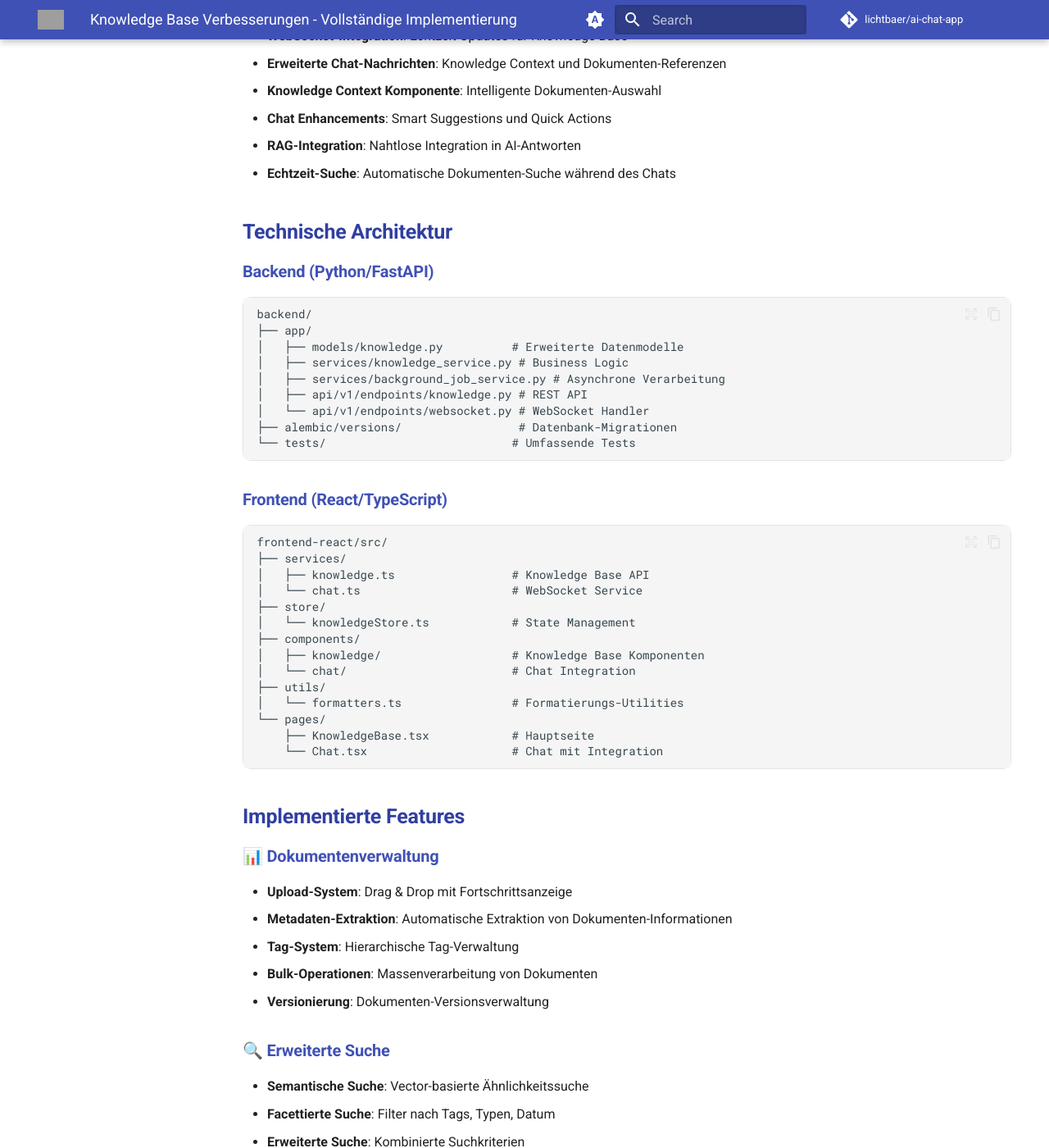
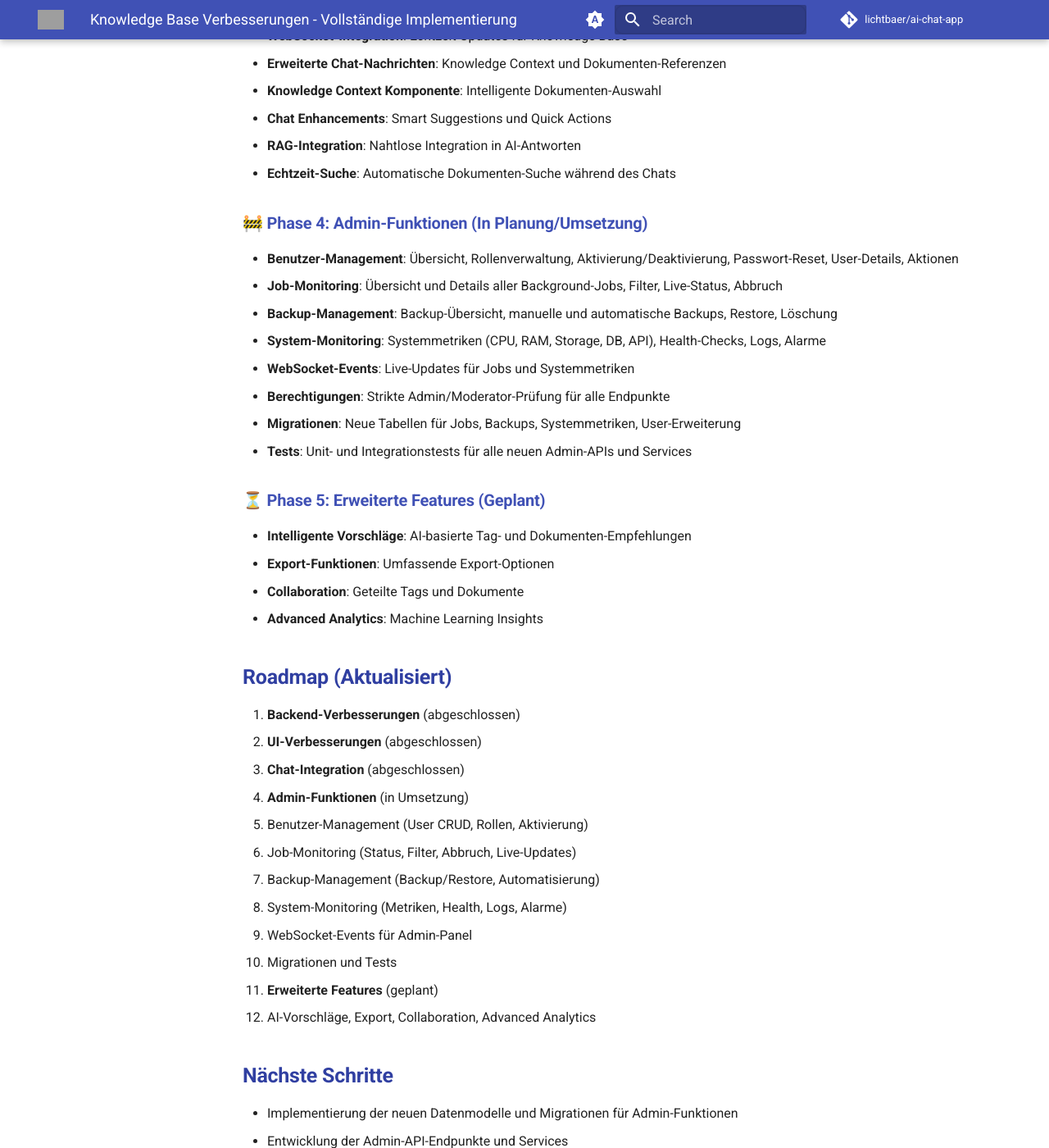
Before and after one commit to ConvoSphere/ConvoSphere, an MkDocs documentation site: the page built from docs/features/knowledge-base-improvements-summary.md, in a window 1280 px wide and 1400 px high, scrolled down 1066 px. Shown: the whole window at 82% size. Built offline with MkDocs 1.6.1 and Material for MkDocs 9.7.7, drawn with Linux system fonts in a browser that asks for light colours; comment, search, counter and statistics services are not loaded; the version menu is left out; some of the changed text lies outside the part shown; grey boxes are pictures that could not be loaded.

Commit message:
Add admin functions design and roadmap documentation
Co-authored-by: cursor <cursor@smartml.de>

```diff
--- /dev/null
+++ b/docs/features/admin-functions-design.md
@@ -0,0 +1,115 @@
+# Phase 4: Admin-Funktionen – Backend-Design
+
+## 1. Neue/erweiterte Datenmodelle
+
+### a) User-Management
+- User (Erweiterung):
+  - id: UUID
+  - username: str
+  - email: str
+  - role: Enum('user', 'premium', 'moderator', 'admin')
+  - is_active: bool
+  - created_at: datetime
+  - last_login: datetime
+  - profile: JSON (optional)
+
+### b) Job-Monitoring
+- BackgroundJob (neu):
+  - id: UUID
+  - job_type: Enum('import', 'embedding', 'processing', 'backup', 'restore', ...)
+  - status: Enum('pending', 'running', 'completed', 'failed', 'cancelled')
+  - progress: int (0-100)
+  - user_id: UUID (optional)
+  - document_id: UUID (optional)
+  - started_at: datetime
+  - finished_at: datetime
+  - error_message: str (optional)
+  - meta: JSON
+
+### c) Backup-Management
+- BackupJob (neu):
+  - id: UUID
+  - backup_type: Enum('database', 'documents', 'full')
+  - status: Enum('pending', 'running', 'completed', 'failed')
+  - created_at: datetime
+  - finished_at: datetime
+  - file_path: str
+  - size: int
+  - triggered_by: UUID
+  - meta: JSON
+
+### d) System-Monitoring
+- SystemMetric (neu):
+  - id: UUID
+  - timestamp: datetime
+  - cpu_usage: float
+  - memory_usage: float
+  - disk_usage: float
+  - db_latency: float
+  - api_response_time: float
+  - error_rate: float
+  - meta: JSON
+
+---
+
+## 2. API-Design (FastAPI)
+
+### a) User-Management
+- GET /api/v1/admin/users
+- GET /api/v1/admin/users/{user_id}
+- PUT /api/v1/admin/users/{user_id}
+- DELETE /api/v1/admin/users/{user_id}
+- POST /api/v1/admin/users/{user_id}/reset-password
+
+### b) Job-Monitoring
+- GET /api/v1/admin/jobs
+- GET /api/v1/admin/jobs/{job_id}
+- POST /api/v1/admin/jobs/{job_id}/cancel
+
+### c) Backup-Management
+- GET /api/v1/admin/backups
+- POST /api/v1/admin/backups
+- POST /api/v1/admin/backups/{backup_id}/restore
+- DELETE /api/v1/admin/backups/{backup_id}
+
+### d) System-Monitoring
+- GET /api/v1/admin/system/metrics
+- GET /api/v1/admin/system/health
+- GET /api/v1/admin/system/logs
+
+---
+
+## 3. WebSocket-Events (Live-Updates)
+- job_update: { job_id, status, progress, error_message }
+- system_metric: { timestamp, cpu, memory, ... }
+
+---
+
+## 4. Berechtigungen
+- Alle Endpunkte unter /api/v1/admin/* sind nur für Admins (und ggf. Moderatoren) zugänglich.
+- JWT-Token muss Rolle prüfen (role in ['admin', 'moderator']).
+- Aktionen wie Löschen, Restore, Rollenzuweisung: nur Admin.
+
+---
+
+## 5. Backend-Architektur/Services
+- UserService: CRUD, Rollenverwaltung, Passwort-Reset
+- JobService: Job-Tracking, Status-Updates, Abbruch
+- BackupService: Backup/Restore, Dateiverwaltung, Automatisierung
+- SystemMonitorService: Metrik-Sammlung, Health-Checks, Logging
+
+---
+
+## 6. Migrationen
+- Alembic-Migrationen für neue Tabellen/Spalten:
+  - background_jobs
+  - backup_jobs
+  - system_metrics
+  - Erweiterung users (Rolle, Aktiv, Profil, etc.)
+
+---
+
+## 7. Tests
+- Unit-Tests für alle neuen Services
+- Integrationstests für Admin-APIs
+- WebSocket-Tests für Live-Updates
--- a/docs/features/knowledge-base-improvements-summary.md
+++ b/docs/features/knowledge-base-improvements-summary.md
@@ -30,6 +30,46 @@ Die Knowledge Base wurde umfassend erweitert und verbessert, um eine moderne, sk
 - **Chat Enhancements**: Smart Suggestions und Quick Actions
 - **RAG-Integration**: Nahtlose Integration in AI-Antworten
 - **Echtzeit-Suche**: Automatische Dokumenten-Suche während des Chats
+
+### 🚧 Phase 4: Admin-Funktionen (In Planung/Umsetzung)
+- **Benutzer-Management**: Übersicht, Rollenverwaltung, Aktivierung/Deaktivierung, Passwort-Reset, User-Details, Aktionen
+- **Job-Monitoring**: Übersicht und Details aller Background-Jobs, Filter, Live-Status, Abbruch
+- **Backup-Management**: Backup-Übersicht, manuelle und automatische Backups, Restore, Löschung
+- **System-Monitoring**: Systemmetriken (CPU, RAM, Storage, DB, API), Health-Checks, Logs, Alarme
+- **WebSocket-Events**: Live-Updates für Jobs und Systemmetriken
+- **Berechtigungen**: Strikte Admin/Moderator-Prüfung für alle Endpunkte
+- **Migrationen**: Neue Tabellen für Jobs, Backups, Systemmetriken, User-Erweiterung
+- **Tests**: Unit- und Integrationstests für alle neuen Admin-APIs und Services
+
+### ⏳ Phase 5: Erweiterte Features (Geplant)
+- **Intelligente Vorschläge**: AI-basierte Tag- und Dokumenten-Empfehlungen
+- **Export-Funktionen**: Umfassende Export-Optionen
+- **Collaboration**: Geteilte Tags und Dokumente
+- **Advanced Analytics**: Machine Learning Insights
+
+## Roadmap (Aktualisiert)
+
+1. **Backend-Verbesserungen** (abgeschlossen)
+2. **UI-Verbesserungen** (abgeschlossen)
+3. **Chat-Integration** (abgeschlossen)
+4. **Admin-Funktionen** (in Umsetzung)
+   - Benutzer-Management (User CRUD, Rollen, Aktivierung)
+   - Job-Monitoring (Status, Filter, Abbruch, Live-Updates)
+   - Backup-Management (Backup/Restore, Automatisierung)
+   - System-Monitoring (Metriken, Health, Logs, Alarme)
+   - WebSocket-Events für Admin-Panel
+   - Migrationen und Tests
+5. **Erweiterte Features** (geplant)
+   - AI-Vorschläge, Export, Collaboration, Advanced Analytics
+
+## Nächste Schritte
+
+- Implementierung der neuen Datenmodelle und Migrationen für Admin-Funktionen
+- Entwicklung der Admin-API-Endpunkte und Services
+- Aufbau der Admin-UI-Komponenten im Frontend
+- Erweiterung der Tests und Monitoring-Funktionen
+
+## (Die Details zu den Admin-Funktionen finden sich in der Datei `docs/features/admin-functions-design.md`)
 
 ## Technische Architektur
 
```
Also changed, not shown: other parts of docs/features/knowledge-base-improvements-summary.md (+0 -14 lines).
